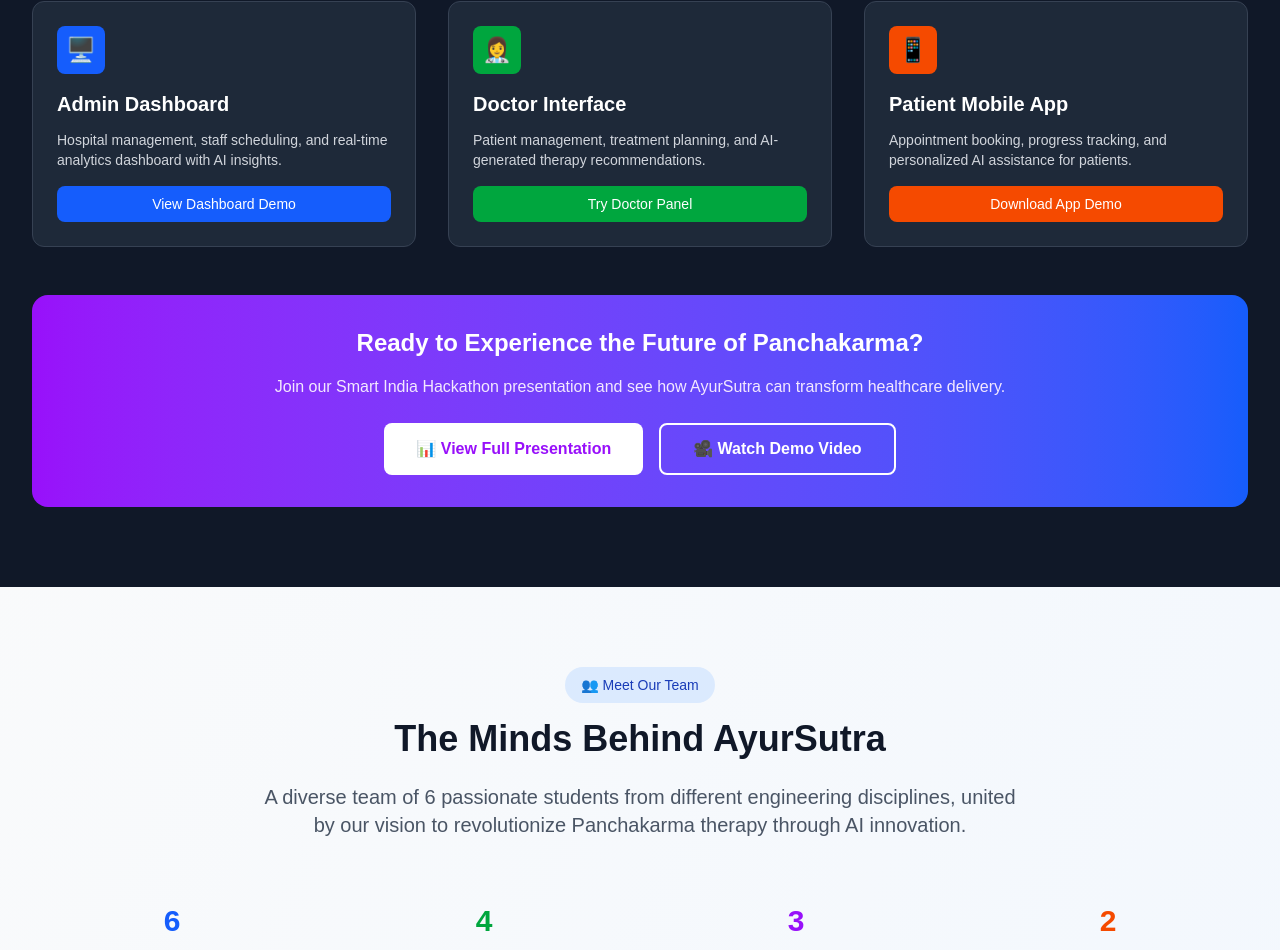
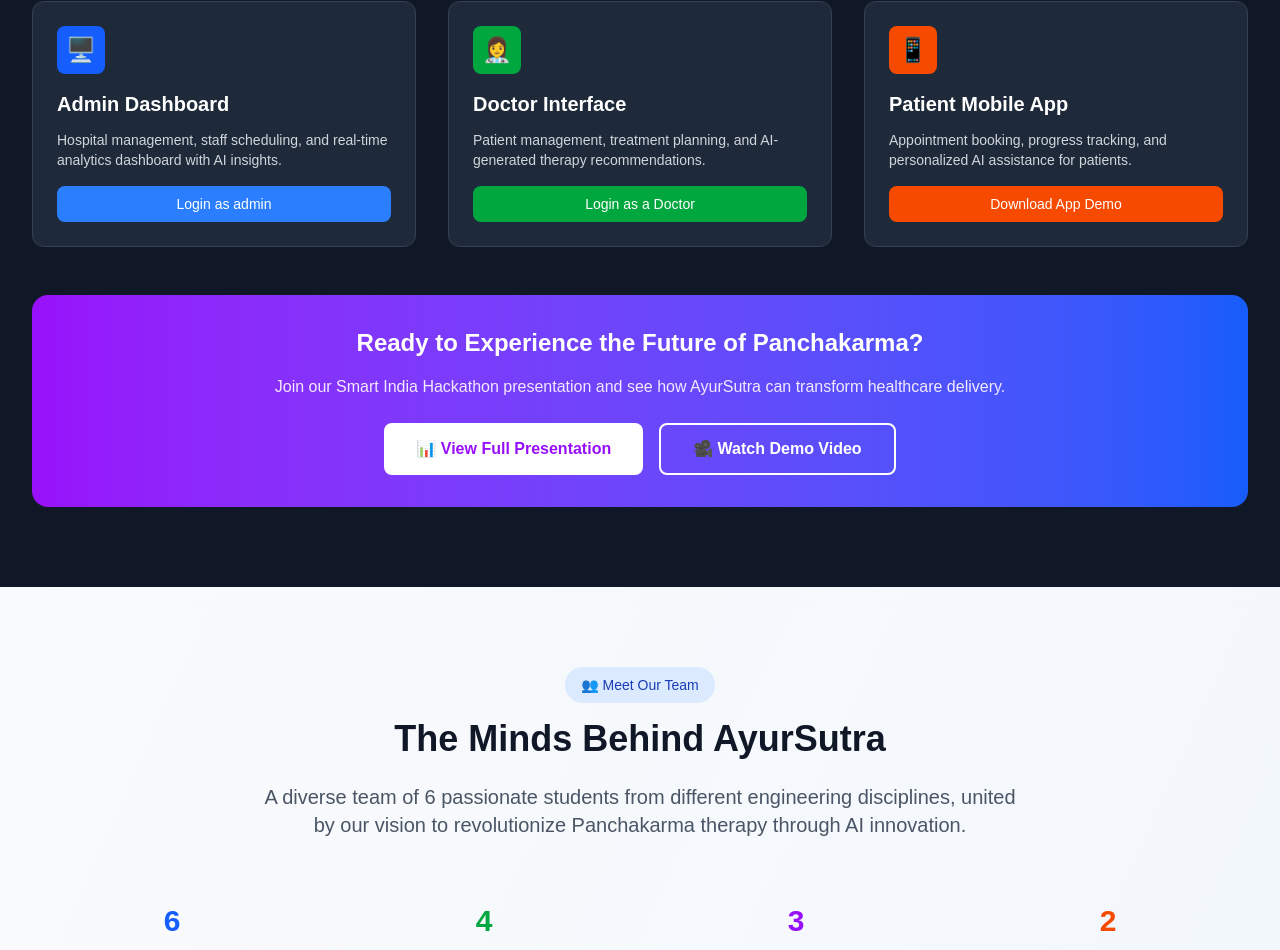
Before and after one commit to Aadity31/ayursutra_Prototype, a Next.js app: page / in a window 1280 px wide. Shown: the part 6511-7461 px from the top of the page. Built offline with nearby package versions, Linux system fonts and the light colour scheme.

Commit message:
updated structure

```diff
--- a/src/app/components/landing/Demo.tsx
+++ b/src/app/components/landing/Demo.tsx
@@ -1,3 +1,4 @@
+import Link from "next/link"
 export default function Demo() {
   return (
     <section id="demo" className="py-20 bg-gray-900 text-white">
@@ -25,12 +26,13 @@
             <p className="text-gray-300 mb-4 text-sm">
               Hospital management, staff scheduling, and real-time analytics dashboard with AI insights.
             </p>
-            <button className="w-full bg-blue-600 hover:bg-blue-700 text-white py-2 px-4 rounded-lg transition-colors text-sm">
-              View Dashboard Demo
-            </button>
+            <Link href="/admin/login">
+              <button className="w-full bg-blue-500 hover:bg-blue-600 text-white py-2 px-4 rounded-lg transition-colors text-sm">
+                Login as admin
+              </button>
+            </Link>
           </div>
 
-          {/* Doctor Panel Demo */}
           <div className="bg-gray-800 p-6 rounded-xl border border-gray-700">
             <div className="w-12 h-12 bg-green-600 rounded-lg flex items-center justify-center mb-4">
               <span className="text-2xl">👩‍⚕️</span>
@@ -39,8 +41,9 @@
             <p className="text-gray-300 mb-4 text-sm">
               Patient management, treatment planning, and AI-generated therapy recommendations.
             </p>
+            <Link href="/hospital/login"></Link>
             <button className="w-full bg-green-600 hover:bg-green-700 text-white py-2 px-4 rounded-lg transition-colors text-sm">
-              Try Doctor Panel
+              Login as a Doctor
             </button>
           </div>
 
```
